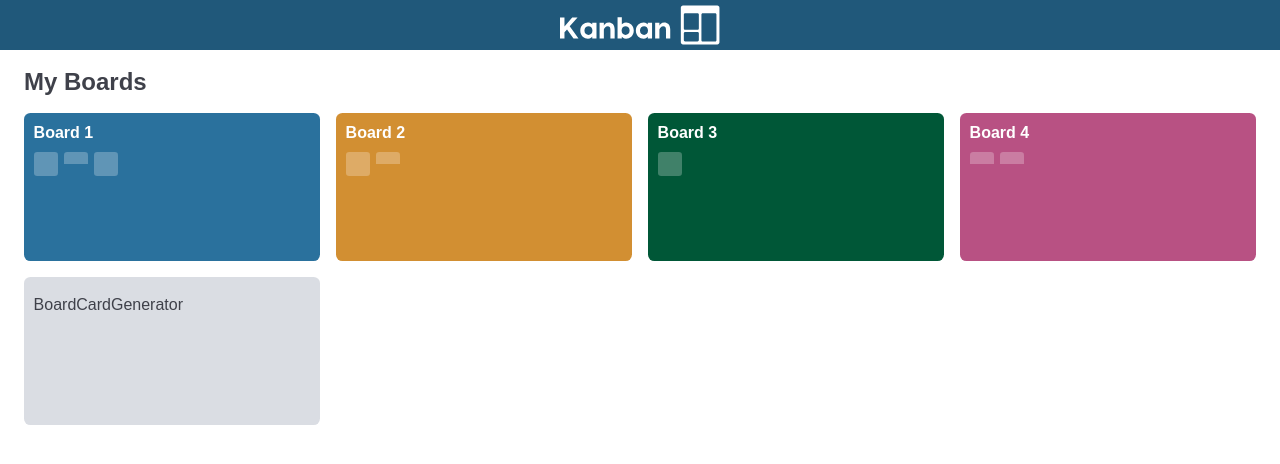
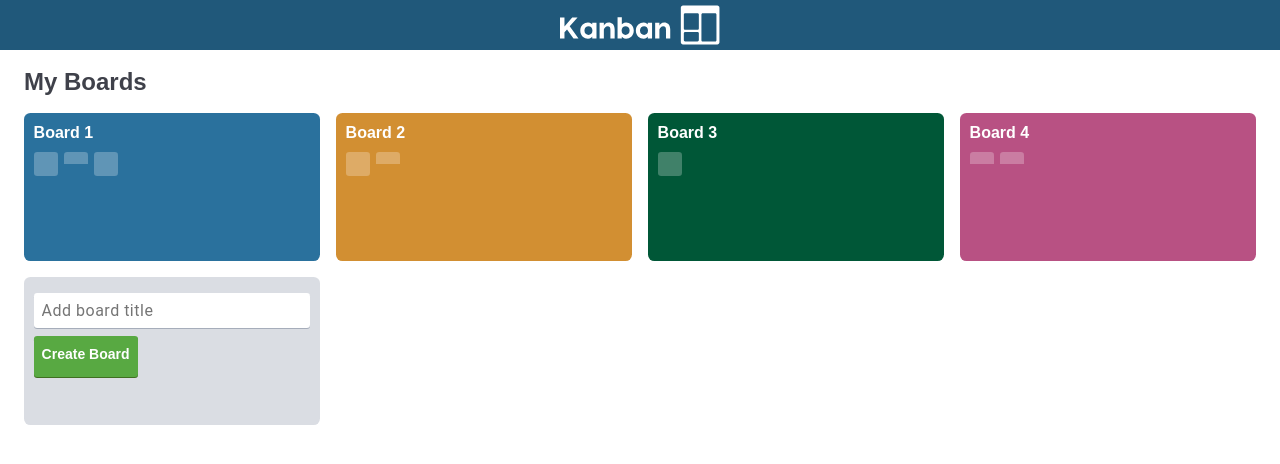
Before and after one commit to sharpWit/trello-clone, a Next.js app: page / in a window 1280 px wide. Shown: the top 464 px of the page. Built offline with nearby package versions, Linux system fonts and the light colour scheme.

Commit message:
feat: add input

```diff
--- a/src/components/atoms/index.ts
+++ b/src/components/atoms/index.ts
@@ -1 +1,2 @@
 export * from "./button";
+export * from "./input-field";
--- /dev/null
+++ b/src/components/atoms/input-field/index.ts
@@ -0,0 +1 @@
+export { default as InputField } from "./input-field";
--- /dev/null
+++ b/src/components/atoms/input-field/input-field.module.scss
@@ -0,0 +1,16 @@
+.inputElement {
+  max-width: $w-full;
+  width: $w-full;
+  margin: 0px 0px $spacing-sm;
+  padding: $spacing-sm;
+  font-family: Roboto, sans-serif;
+  font-size: 1rem;
+  color: $text-color;
+  font-weight: normal;
+  line-height: 1rem;
+  letter-spacing: 0.5px;
+  background-color: $input-background-color;
+  border: 0px;
+  border-radius: 0.2rem;
+  box-shadow: rgba(9, 30, 66, 0.25) 0px 1px 0px;
+}
--- /dev/null
+++ b/src/components/atoms/input-field/input-field.tsx
@@ -0,0 +1,53 @@
+import styles from "./input-field.module.scss";
+
+interface InputFieldProps {
+  type?: "text" | "email" | "password" | "number" | "tel";
+  placeholder?: string;
+  value?: string;
+  defaultValue?: string;
+  onChange?: (event: React.ChangeEvent<HTMLInputElement>) => void;
+  onFocus?: (event: React.FocusEvent<HTMLInputElement>) => void;
+  onBlur?: (event: React.FocusEvent<HTMLInputElement>) => void;
+  disabled?: boolean;
+  readOnly?: boolean;
+  required?: boolean;
+  name?: string;
+  id?: string;
+  className?: string;
+}
+
+const InputField = ({
+  type = "text",
+  placeholder,
+  value,
+  defaultValue,
+  onChange,
+  onFocus,
+  onBlur,
+  disabled = false,
+  readOnly = false,
+  required = false,
+  name,
+  id,
+  className = "",
+}: InputFieldProps) => {
+  return (
+    <input
+      type={type}
+      placeholder={placeholder}
+      value={value}
+      defaultValue={defaultValue}
+      onChange={onChange}
+      onFocus={onFocus}
+      onBlur={onBlur}
+      disabled={disabled}
+      readOnly={readOnly}
+      required={required}
+      name={name}
+      id={id}
+      className={`${styles.inputElement} ${className}`}
+    />
+  );
+};
+
+export default InputField;
--- a/src/features/board/components/board-card-generator/board-card-generator.tsx
+++ b/src/features/board/components/board-card-generator/board-card-generator.tsx
@@ -1,7 +1,13 @@
+import { Button, InputField } from "@/components/atoms";
 import styles from "./board-card-generator.module.scss";
 
 export const BoardCardGenerator = () => {
-  return <div className={styles.container}>BoardCardGenerator</div>;
+  return (
+    <div className={styles.container}>
+      <InputField placeholder="Add board title" />
+      <Button>Create Board</Button>
+    </div>
+  );
 };
 
 export default BoardCardGenerator;
--- a/src/styles/abstracts/_variables.scss
+++ b/src/styles/abstracts/_variables.scss
@@ -12,11 +12,11 @@ $background-color: hsl(0, 0%, 100%);
 $foreground-color: hsl(229, 8%, 27%);
 $card-background-color: hsl(220, 13.85%, 87.25%);
 $popover-background-color: hsl(220, 16%, 96%);
-$input-background-color: hsl(218, 15%, 86%);
+$input-background-color: hsl(0, 0%, 100%);
 $muted-color: hsl(0, 0%, 46%);
 $accent-color: hsl(218.18, 13.36%, 48.43%);
 $alert-color: hsl(10, 56%, 44%);
-$text-color: hsl(229, 8%, 27%);
+$text-color: hsl(229.09, 7.91%, 27.25%);
 // random colors
 $blue-color: hsl(203, 58%, 39%);
 $green-color: hsl(158, 100%, 17%);
```
